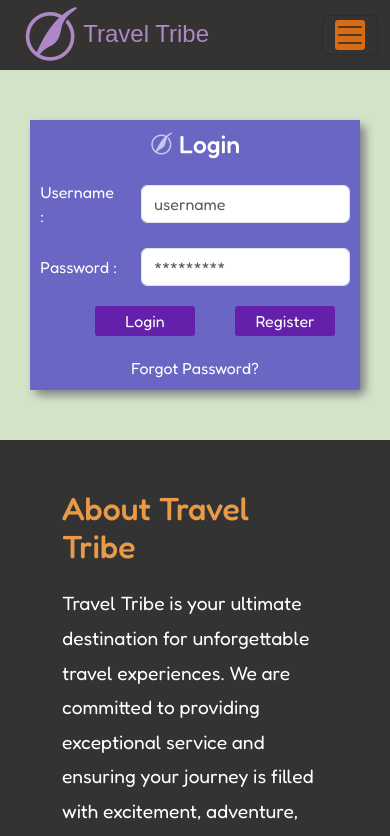
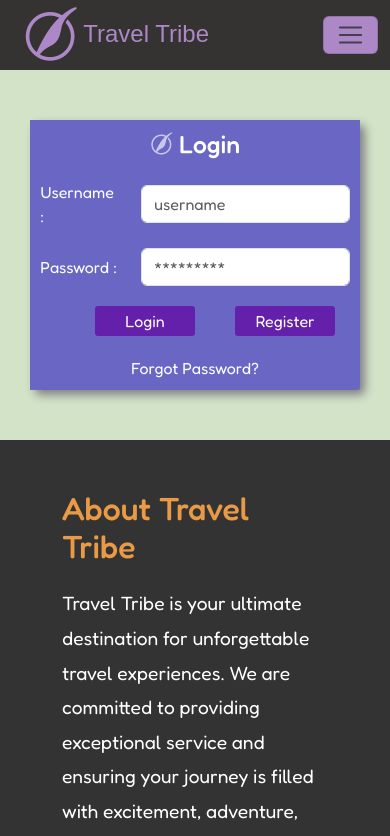
Before and after one commit to CaptainMASUD/travel-tribe, a React (Vite) app: page /login in a window 390 px wide. Shown: the top 836 px of the page. Built offline with nearby package versions, Linux system fonts and the light colour scheme; a web font is replaced by a local one.

Commit message:
version 1.2.1

```diff
--- a/src/Components/Components.css
+++ b/src/Components/Components.css
@@ -75,16 +75,18 @@ body {
   margin: 0;
   font-size: 24px; /* Adjust the font size as needed */
 }
-.Mainnav .navbar-toggler-icon{
-  background-color: rgb(214, 108, 21);
-  padding: 15px !important;
-  box-shadow: none !important;
+
+.Mainnav .navbar .navbar-toggler{
+  background-color: #AD88C6;
+  color: blue !important;
+  font-size: 1.2rem;
+}
+.Mainnav .navbar-toggler-icon:focus{
   outline: none !important;
-  border-radius: 3px;
 }
 
 .offcanvas-header .btn-close{
-  background-color: rgb(214, 108, 21);
+  background-color: #AD88C6;
 }
 
 .dropdown-menu {
@@ -1586,4 +1588,11 @@ body {
 .mines .icon-container {
   display: flex !important;
 }
+@media only screen and (max-width: 768px) {
+  .mines .icon-container{
+    margin-left: 36%;
+
+
+}
+}
  /* loading animation ends */
```
